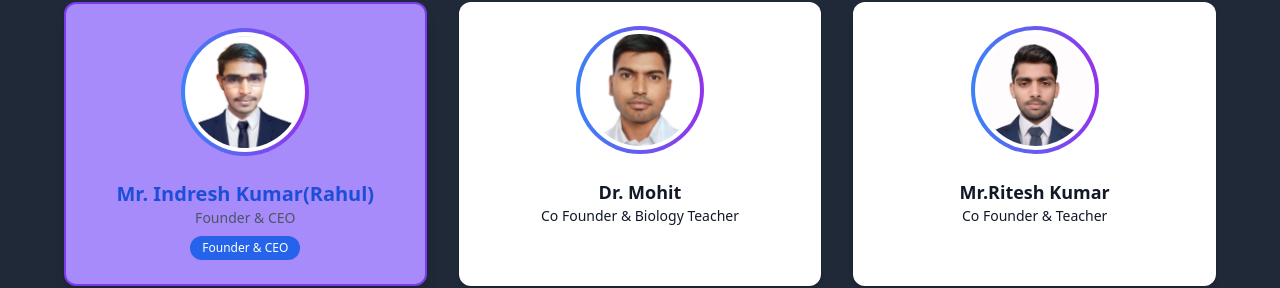
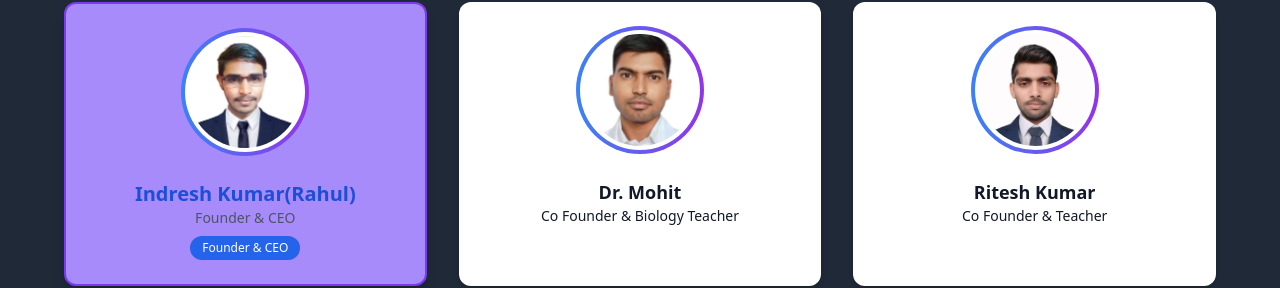
Before and after one commit to Santaravind/Edutech_Frontend, a React (Vite) app in the folder classes/: page / in a window 1280 px wide. Shown: the part 2478-2766 px from the top of the page. Built offline with nearby package versions, Linux system fonts and the light colour scheme.

Commit message:
Profile Mr delete !!!

```diff
--- a/classes/src/component/pages/Home.jsx
+++ b/classes/src/component/pages/Home.jsx
@@ -436,7 +436,7 @@
       />
       </div>
       </div>
-      <h3 className="text-xl font-semibold text-blue-700">Mr. Indresh Kumar(Rahul)</h3>
+      <h3 className="text-xl font-semibold text-blue-700">Indresh Kumar(Rahul)</h3>
       <p className="text-sm text-gray-600"> Founder & CEO </p>
       <span className="mt-2 inline-block bg-blue-600 text-white text-xs px-3 py-1 rounded-full">Founder & CEO</span>
     </div>
@@ -469,7 +469,7 @@
       />
       </div>
       </div>
-      <h3 className="text-lg font-semibold">Mr.Ritesh Kumar</h3>
+      <h3 className="text-lg font-semibold">Ritesh Kumar</h3>
       <p className="text-sm ">Co Founder & Teacher</p>
     </div>
 
```
